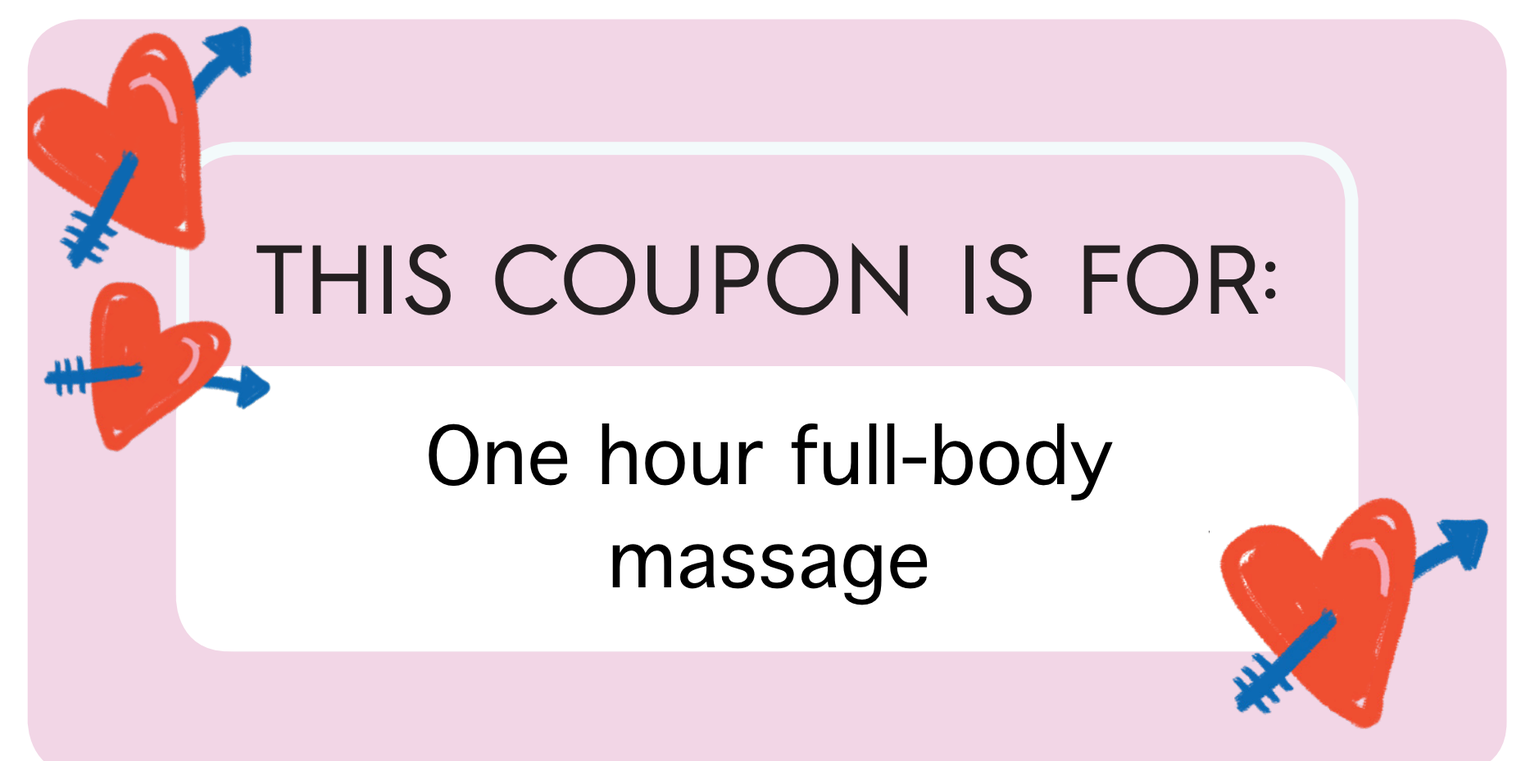
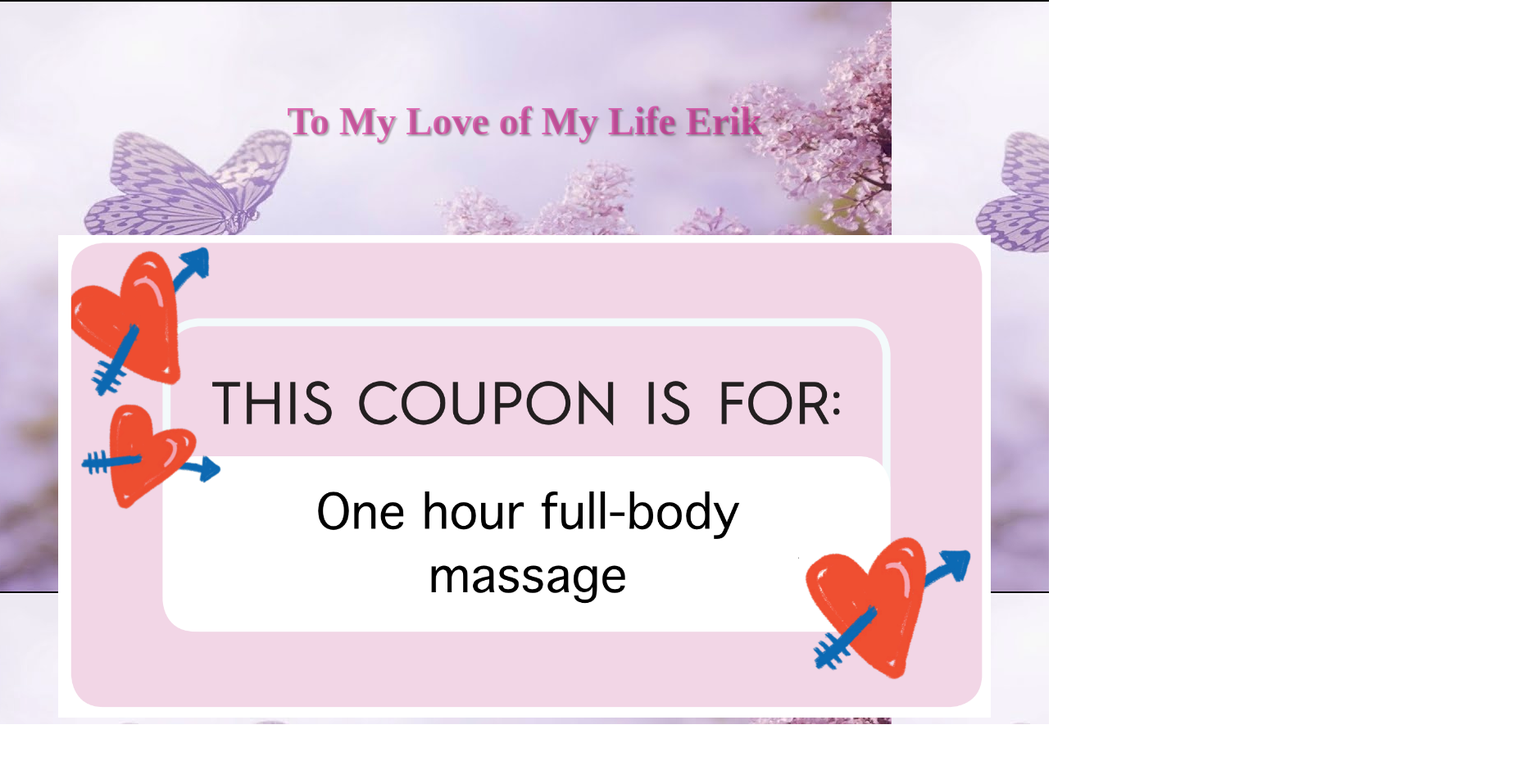
Before and after one commit to ElenaG518/my-valentine, a plain HTML site: page index.html in a window 1280 px wide. Shown: the top 929 px of the page at 82% size, 1856 px wide, since content can reach past the window. After the commit the page ends 884 px from the top, so only its background shows below. Drawn offline with Linux system fonts and the light colour scheme.

Commit message:
add images

```diff
--- a/index.html
+++ b/index.html
@@ -7,8 +7,11 @@
     <meta name="keywords" content="valentine">
 </head>
 
-<body>
-    <img src="vcoupon.png"><img>
+<body style="background-image: url(background.png);">
+    <div style="display:flex; flex-direction: column; justify-content: center; align-items: center;">
+        <h6 style="font-size: 3rem; color: rgba(213, 22, 137, 0.57); text-shadow: 2px 2px 2px rgba(0, 0, 0, 0.3)">To My Love of My Life Erik</h6>
+        <img src="vcoupon.png" width="90%"><img>
+    </div>
 </body>
 
 </html>
```
Also changed, not shown: background.png (added).
